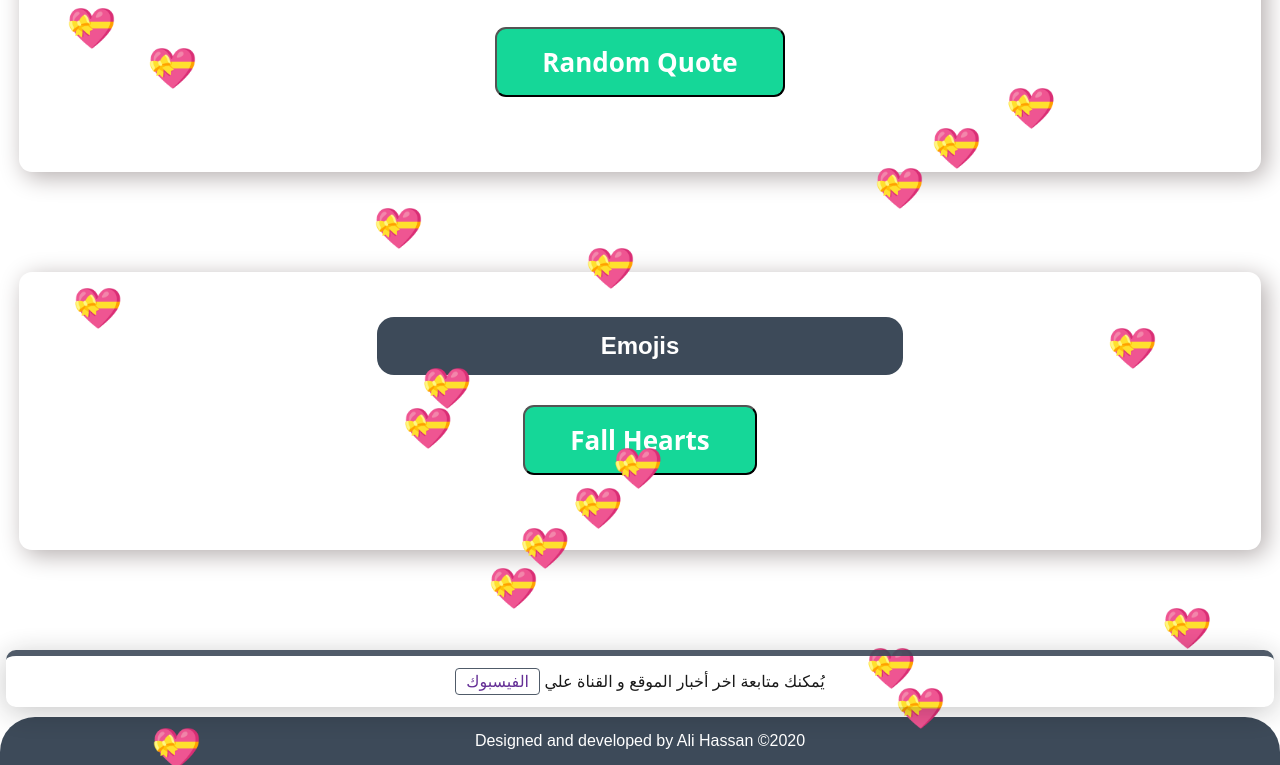
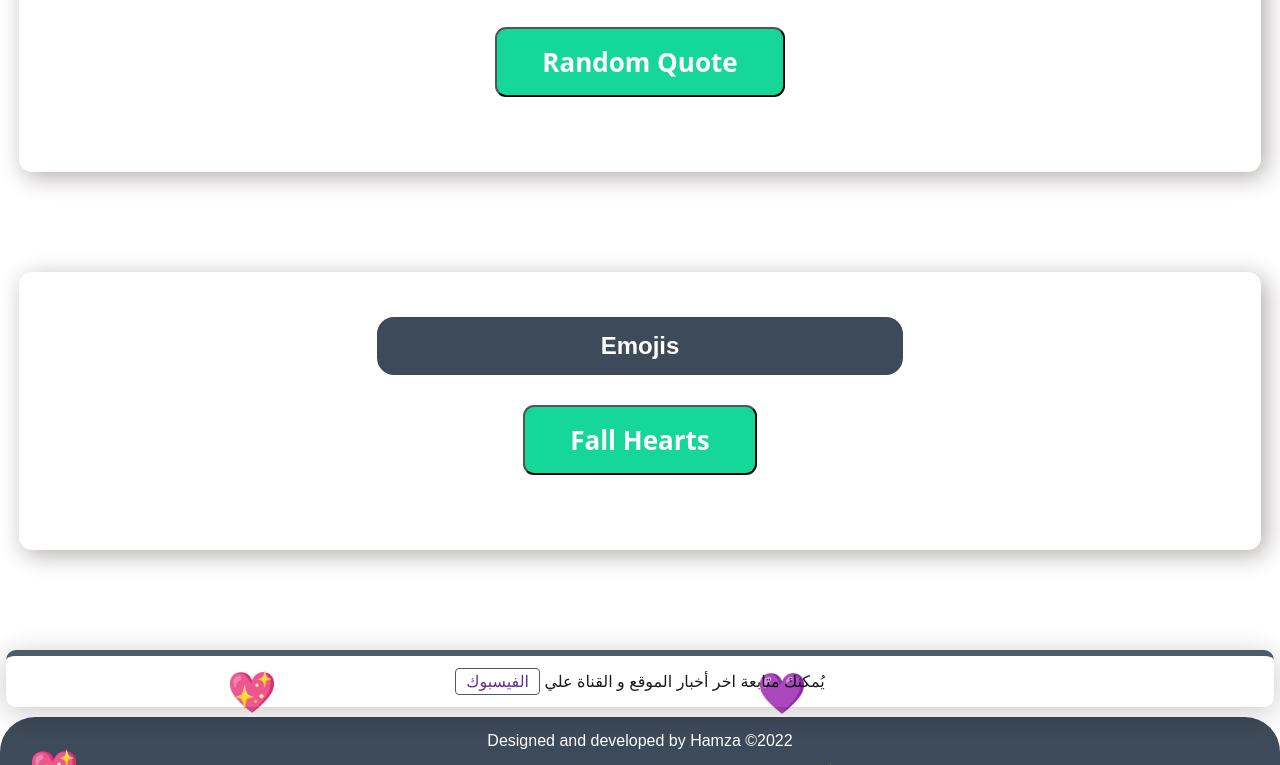
Before and after one commit to hamzaxezzat/jsLevel3, a plain HTML site: page index.html in a window 1280 px wide. Both pictures are taken after a click on the button "Fall Hearts". Shown: the part 2311-3076 px from the top of the page. Drawn offline with Linux system fonts and the light colour scheme.

Commit message:
fallHeart

```diff
--- a/index.html
+++ b/index.html
@@ -121,16 +121,16 @@
         <button class="btnRandomE">Fall Hearts</button>
 
       </section>
+
     </main>
 
     <footer>
       <p class="follow">
         يُمكنك متابعة اخر أخبار الموقع و القناة علي
-
         <a href=""> الفيسبوك </a>
       </p>
 
-      <p class="design">Designed and developed by Ali Hassan ©2020</p>
+      <p class="design">Designed and developed by Hamza ©2022</p>
     </footer>
   </body>
 </html>
--- a/javascript/randomHearts.js
+++ b/javascript/randomHearts.js
@@ -1,22 +1,32 @@
 const btnRandomE = document.querySelector(".btnRandomE");
-// const heart = document.querySelector(".heart");
 const emojisParent = document.querySelector(".emojisParent");
-console.log(`${Math.random()*100}%`);
-const fall = btnRandomE.addEventListener("click",eo=>{
 
+const fallHearts = ()=>{
   const fallInterval = setInterval(() => {
 
     const heart = document.createElement("div");
     heart.classList.add("heart");
-    heart.innerHTML = "&#128157;";
+    heart.innerHTML = "&#128156;";
+    heart.style.left  = `${Math.random() * 100 }%`;
+    heart.style.animationDuration = `${(Math.random()+.5)*1.5}s`;
 
-    heart.style.left  = `${Math.random() * 100 }%`;
-    emojisParent.append(heart);},50);
+    const heart2 = document.createElement("div");
+    heart2.classList.add("heart");
+    heart2.innerHTML = "&#128150;";
+    heart2.style.left  = `${Math.random() * 100 }%`;
+    heart2.style.animationDuration = `${(Math.random()+.5)*1.5}s`;
 
+    emojisParent.append(heart);
+    emojisParent.append(heart2)
+    }
+    ,50);
+    // Stop after 3s
     setTimeout(() => {
       clearInterval(fallInterval);
-    }, 3000);
+    }, 1000);
+    // clear the div after 5s
     setTimeout(() => {
       emojisParent.innerText = "";
-    }, 5000);
-  });
+    }, 3000);
+}
+btnRandomE.addEventListener("click",eo=>{fallHearts()});
--- a/style.css
+++ b/style.css
@@ -431,6 +431,7 @@ footer {
   top: 0px;
   font-size: 40px;
   animation: fall 1s 1 linear forwards;
+  animation-duration: 1s;
 }
 
 @keyframes fall {
```
